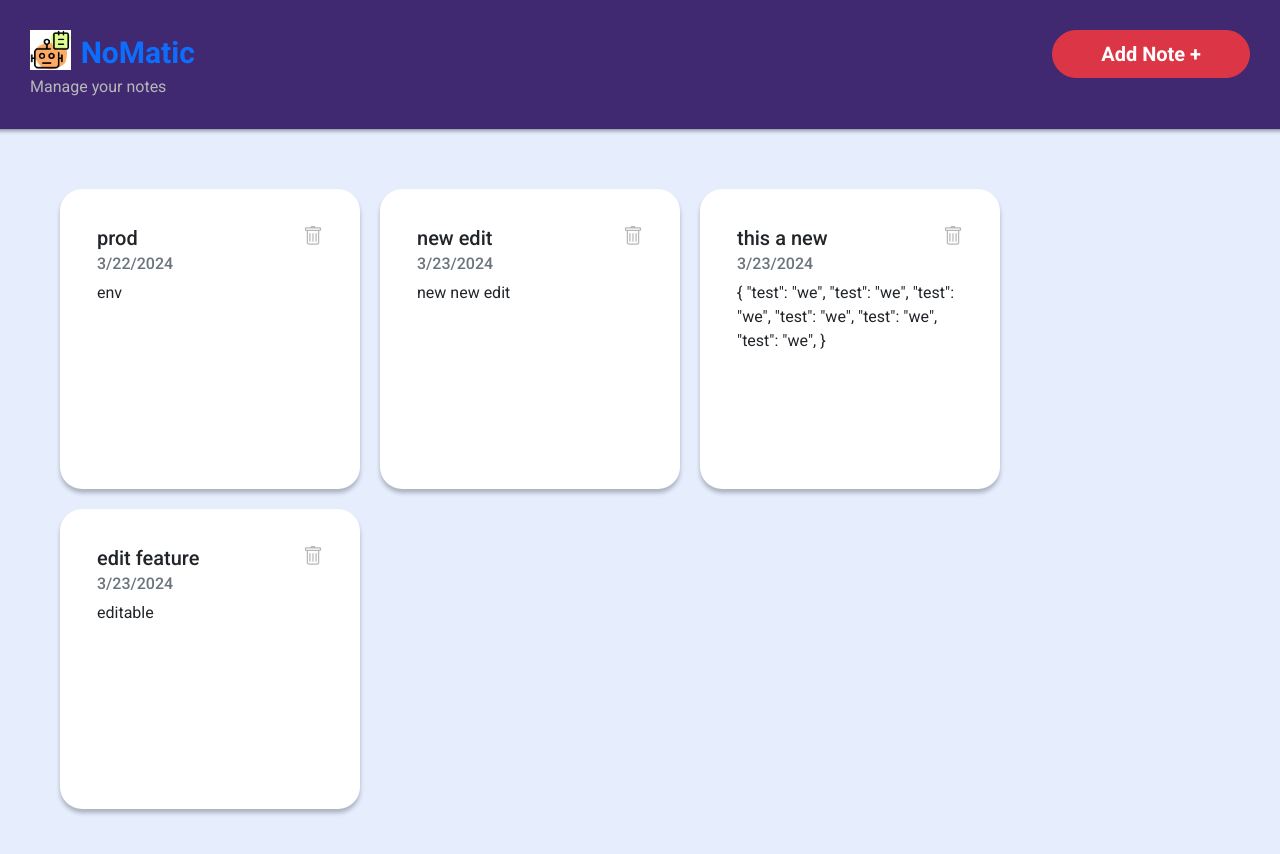
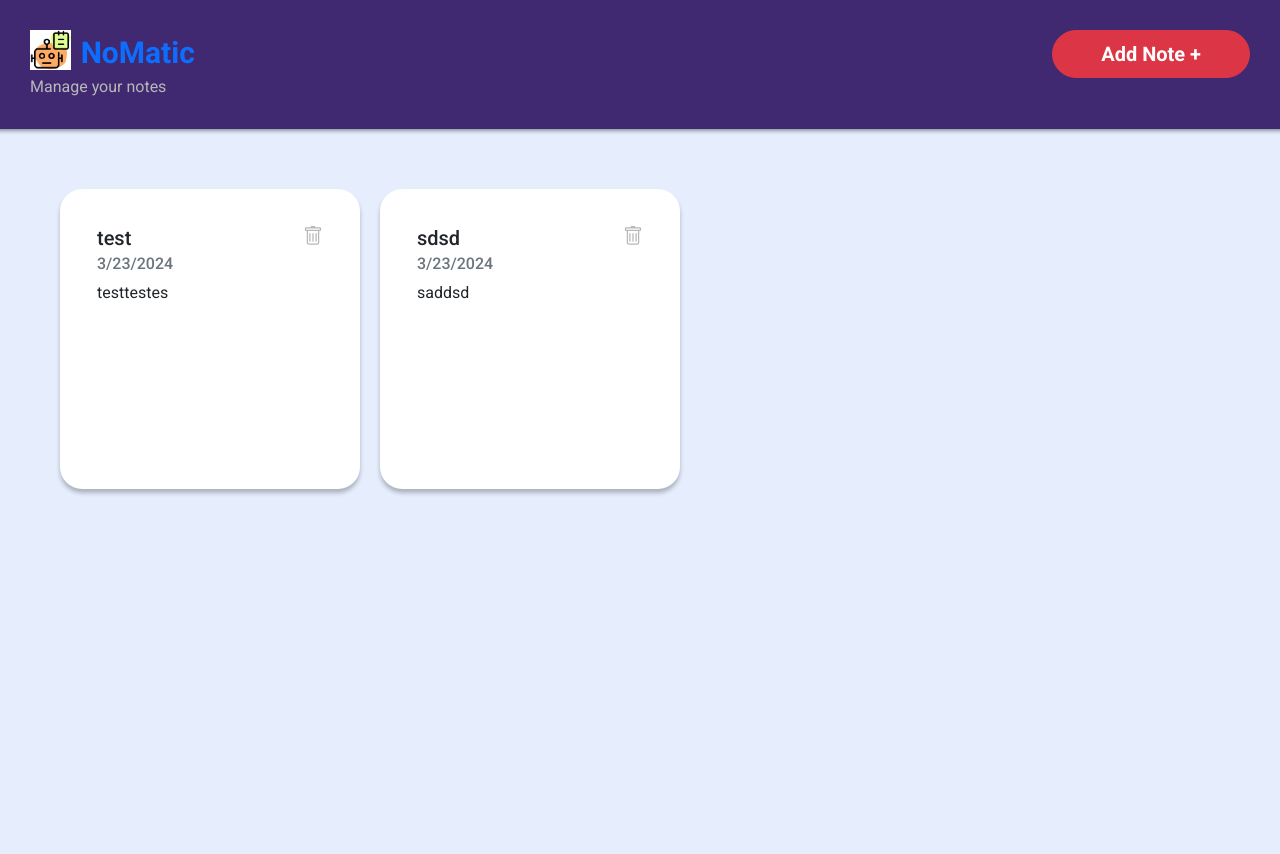
Before and after one commit to favio102/notes-manager-react, a React (Create React App) app: page / in a window 1280 px wide. Shown: the top 854 px of the page. After the commit the page ends 800 px from the top, so only its background shows below. Built offline with nearby package versions, Linux system fonts and the light colour scheme; data requests are answered from the project's data file.

Commit message:
delete function update

```diff
--- a/db.json
+++ b/db.json
@@ -1,27 +1,15 @@
 {
   "notes": [
     {
-      "id": "3c6d",
-      "title": "prod",
-      "content": "env",
-      "created_at": "3/22/2024"
-    },
-    {
-      "id": "85f2",
-      "title": "new edit",
-      "content": "new new edit",
+      "id": "e599",
+      "title": "test",
+      "content": "testtestes",
       "created_at": "3/23/2024"
     },
     {
-      "id": "6507",
-      "title": "this a new",
-      "content": "{\n \"test\": \"we\",\n\"test\": \"we\",\n\"test\": \"we\",\n\"test\": \"we\",\n\n\n\"test\": \"we\",\n\n\n\"test\": \"we\",\n}",
-      "created_at": "3/23/2024"
-    },
-    {
-      "id": "bb7a",
-      "title": "edit feature",
-      "content": "editable",
+      "id": "1952",
+      "title": "sdsd",
+      "content": "saddsd",
       "created_at": "3/23/2024"
     }
   ]
--- a/src/components/NoteForm/NoteForm.jsx
+++ b/src/components/NoteForm/NoteForm.jsx
@@ -23,8 +23,8 @@ export function NoteForm({
   onSubmit,
 }) {
   const [formValues, setFormValues] = useState({
-    title: note?.title,
-    content: note?.content,
+    title: note?.title || '',
+    content: note?.content || '',
   });
   const [formErrors, setFormErrors] = useState({
     title: note?.title ? undefined : true,
--- a/src/containers/NoteList/NoteList.jsx
+++ b/src/containers/NoteList/NoteList.jsx
@@ -1,11 +1,20 @@
 import { TextCard } from "components/TextCard/TextCard";
-import { useSelector } from "react-redux";
-import { useNavigate } from "react-router-dom";
+import { useDispatch, useSelector } from "react-redux";
+import { useNavigate, useParams } from "react-router-dom";
 import s from "./style.module.css";
+import { NoteAPI } from "api/note-api";
+import { deleteNote } from "store/notes/notes-slice";
 
 export function NoteList() {
   const noteList = useSelector((store) => store.notesSlice.noteList);
   const navigate = useNavigate();
+  const dispatch = useDispatch();
+  async function deleteNote_(note) {
+    if (window.confirm("Are you sure to delete the Note?")) {
+      NoteAPI.deleteById(note.id);
+      dispatch(deleteNote(note));
+    }
+  }
 
   return (
     <div className="row justify-content-start">
@@ -15,7 +24,7 @@ export function NoteList() {
             title={note.title}
             subtitle={note.created_at}
             content={note.content}
-            onClickTrash={() => alert("onclick trash")}
+            onClickTrash={() => deleteNote_(note)}
             onClick={() => navigate("note/" + note.id)}
           />
         </div>
--- a/src/pages/Note/Note.jsx
+++ b/src/pages/Note/Note.jsx
@@ -1,13 +1,14 @@
 import { NoteForm } from "components/NoteForm/NoteForm";
 import { useState } from "react";
 import { useDispatch, useSelector } from "react-redux";
-import { useParams } from "react-router-dom";
+import { useNavigate, useParams } from "react-router-dom";
 import { PencilFill } from "react-bootstrap-icons";
 import { NoteAPI } from "api/note-api";
-import { updateNote } from "store/notes/notes-slice";
+import { deleteNote, updateNote } from "store/notes/notes-slice";
 
 export function Note(props) {
   const dispatch = useDispatch();
+  const navigate = useNavigate();
   const { noteId } = useParams();
   const note = useSelector((store) =>
     store.notesSlice.noteList.find((note) => note.id === noteId)
@@ -18,6 +19,14 @@ export function Note(props) {
     dispatch(updateNote(updatedNote));
     setIsEditable(false);
   };
+
+  async function deleteNote_() {
+    if (window.confirm("Are you sure to delete the Note?")) {
+      NoteAPI.deleteById(note.id);
+      dispatch(deleteNote(note));
+      navigate("/");
+    }
+  }
 
   return (
     <div className="d-flex justify-content-center">
@@ -33,7 +42,7 @@ export function Note(props) {
           }
           note={note}
           onClickEdit={() => setIsEditable(!isEditable)}
-          onClickDelete={() => alert("Item was deleted")}
+          onClickDelete={deleteNote_}
           onSubmit={isEditable && submit}
         />
       )}
--- a/src/pages/NoteBrowse/NoteBrowse.jsx
+++ b/src/pages/NoteBrowse/NoteBrowse.jsx
@@ -1,8 +1,20 @@
 import { NoteList } from "containers/NoteList/NoteList";
+import { useSelector } from "react-redux";
+import { Link } from "react-router-dom";
 
 export function NoteBrowse(props) {
+  const noteList = useSelector((store) => store.notesSlice.noteList);
+
   return (
     <>
+      {noteList?.length === 0 && (
+        <div className="d-flex justify-content-center">
+          <span>
+            You don't have any note. Do you want to{" "}
+            <Link to="/note/new">create one</Link>?
+          </span>
+        </div>
+      )}
       <NoteList />
     </>
   );
--- a/src/store/notes/notes-slice.js
+++ b/src/store/notes/notes-slice.js
@@ -18,8 +18,15 @@ export const noteSlice = createSlice({
       );
       currentSlice.noteList[indexToUpdate] = action.payload;
     },
+    deleteNote: (currentSlice, action) => {
+      const filteredNoteList = currentSlice.noteList.filter(
+        (note) => note.id !== action.payload.id
+      );
+      currentSlice.noteList = filteredNoteList;
+    },
   },
 });
 
-export const { setNoteList, addNote, updateNote } = noteSlice.actions;
+export const { setNoteList, addNote, updateNote, deleteNote } =
+  noteSlice.actions;
 export const notesReducer = noteSlice.reducer;
```
